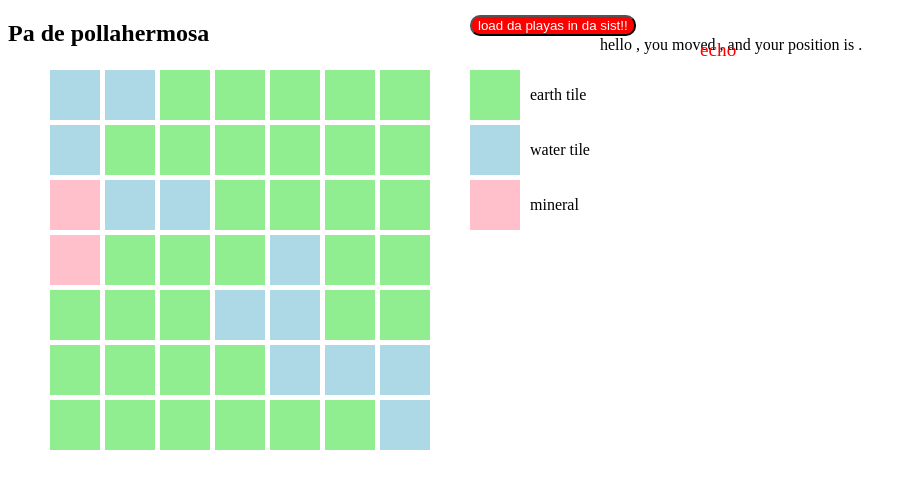
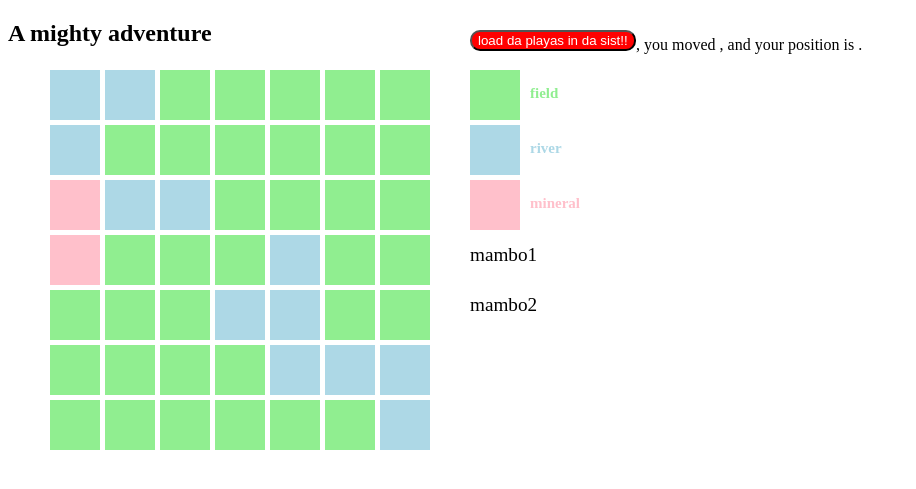
Before and after one commit to kremades93/romjor, a PHP site: page /squaredip.php in a window 1280 px wide. Shown: the top 489 px of the page, without its empty margins (0-916 px from the left). Run offline with PHP 8.4, Linux system fonts and the light colour scheme; data that the repository does not hold is empty.

Commit message:
Merge origin/master
Conflicts:
	public_html/index.html

```diff
--- a/squaredip.php
+++ b/squaredip.php
@@ -6,7 +6,14 @@
 
 <link rel="stylesheet" href="style/mapa.css">
 <link rel="stylesheet" href="style/button.css">
+<link rel="stylesheet" href="style/headers.css">
 
+
+
+<script type="text/javascript" src="js/man_movement.js"></script>
+<script type="text/javascript" src="js/tiles_onmouse.js"></script>
+<script type="text/javascript" src="js/man_loading.js"></script>
+<script type="text/javascript" src="js/tiles_matrix.js"></script>
 </head>
 <body>
 
@@ -74,78 +81,24 @@ var jug1html='<div id="jugador1"><span class="leg1"></span><span class="leg2"></
 var jug2html='<div id="jugador2"><span class="leg1"></span><span class="leg2"></span><span class="arms"></span><span class="body"></span><span class="head"><div id="cara2" class="cara">:)</div></span></div>';
 
 
-
-
-
-
-
-function bigImgE(x) {
-  x.style.height = "50px";
-  x.style.width = "50px";
-  x.style.backgroundColor = "orange";
-}
-
-function normalImgE(x) {
-  x.style.height = "50px";
-  x.style.width = "50px";
-  x.style.backgroundColor = "lightgreen";
-}
-
-
-function echsel(txt = "") {
-   document.getElementById("echo").innerHTML = txt + ".selected=" + selected + ".";
-}
-
 function loadplayas() {
      document.getElementById(posh1).innerHTML = jug1html;
      document.getElementById(posh2).innerHTML = jug2html;
 }
 
-function movepers(x) {
-    if(selected != "") { //this means the human is already selected
-        if(x.className==="earth" && x.id != posh2) {
-            prevtile.innerHTML="";
-            x.innerHTML=jug1html;
-            document.getElementById("cara1").innerHTML =":)";
-            selected="", notsel="";
-            posh1 = x.id;
-        }
-        document.getElementById("echo").innerHTML = "class:" + x.className + " id: " + x.id;
-    } else if ( x.id===posh1 ){
-        if(x.id===posh1) {selected=posh1; notsel=posh2}
-        x.innerHTML = jug1html;
-        document.getElementById("cara1").innerHTML =":D";
-        prevtile=x;
-    }
-}
-
 
 </script>
+<body>
+<h2>A mighty adventure</h2>
 
+<p id="echo" onclick="echsel()" style="left:470px;top:225px;color:black;font-size:120%" >mambo1</p>
+<p id="mambo2" onclick="echsel()" style="left:470px;top:275px;color:black;font-size:120%" >mambo2</p>
 
-<p id="echo" onclick="echsel()" style="left:700px;color:red;font-size:120%" >echo</p>
-<h2>Pa de pollahermosa</h2>
-<button class="submitbut" onclick="loadplayas()" style="top:15px;left:470px">load da playas in da sist!!</button>
+<button class="submitbut" onclick="loadplayas()" style="top:30px;left:470px">load da playas in da sist!!</button>
 
-<div class="earth" style="top:70px;left:470px"></div>
-<p style="top:70px;left:530px">earth tile</p>
-<div class="water" style="top:125px;left:470px"></div>
-<p  style="top:125px;left:530px">water tile</p>
-<div class="mineral" style="top:180px;left:470px"></div>
-<p style="top:180px;left:530px">mineral</p>
-
-
-
-
-
-
-
-
-
-
-
-
-
+<div class="earth" style="top:70px;left:470px"></div><p class="header_grass ">field</p>
+<div class="water" style="top:125px;left:470px"></div><p class="header_water ">river</p>
+<div class="mineral" style="top:180px;left:470px"></div><p class="header_mineral">mineral</p>
 
 <!-- Row  1  -->
 <div id="1-1" class="water" style="top:70px;left:50px"></div>
```
